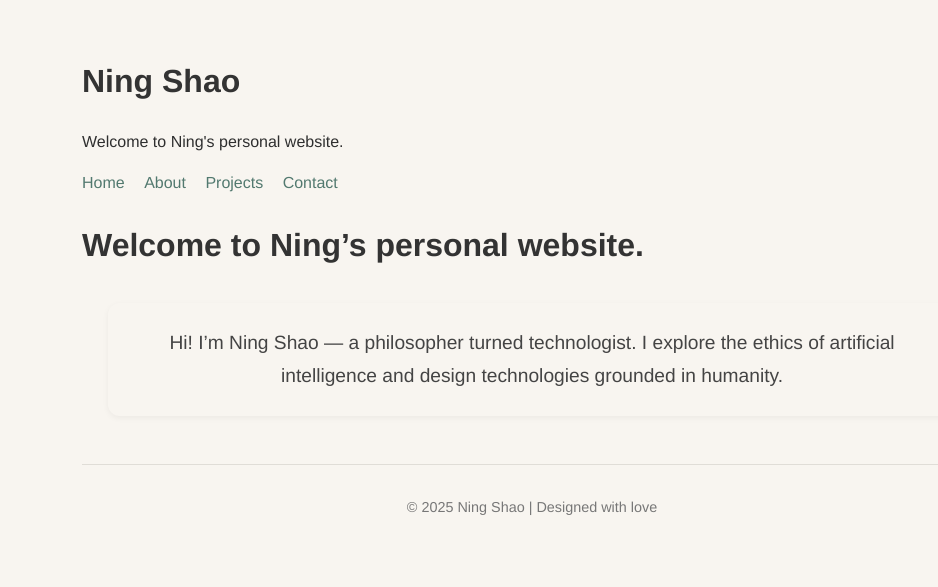
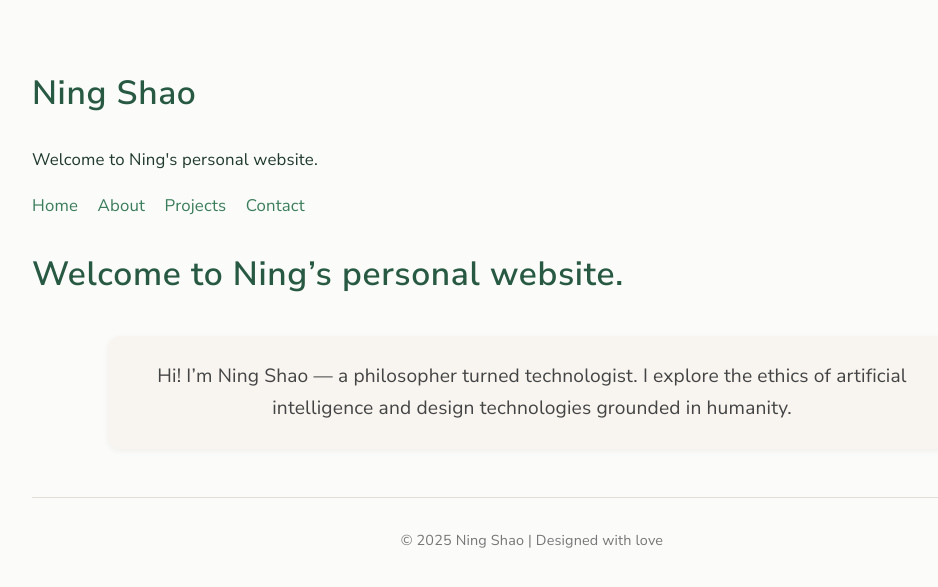
Before and after one commit to Ning-Shao/Ning-Shao.github.io, a Jekyll site: the page built from index.md, in a window 1280 px wide. Shown: the top 587 px of the page, without its empty margins (108-1046 px from the left). Built offline with Jekyll 4.4.1, drawn with Linux system fonts in a browser that asks for light colours.

Commit message:
change home layout

```diff
--- a/assets/css/style.css
+++ b/assets/css/style.css
@@ -1,5 +1,12 @@
-/* --- overall page look --- */
+/* ------------------------------------------------------------
+   Ning Shao personal site — unified green aesthetic version
+   Font: Nunito Sans (Google Fonts)
+   Author: Ning Shao & ChatGPT 5
+------------------------------------------------------------ */
 
+@import url('https://fonts.googleapis.com/css2?family=Nunito+Sans:wght@400;600&display=swap');
+
+/* --- Overall Page Look --- */
 a[href="#content"] {
   position: absolute;
   left: -9999px;
@@ -10,36 +17,43 @@ a[href="#content"]:focus {
 }
 
 body {
-  background-color: #f8f5f0;  /* 柔和米白 */
-  color: #2f2f2f;
-  font-family: "Helvetica Neue", Arial, sans-serif;
-  line-height: 1.6;
-  max-width: 900px;
+  background-color: #fbfcfa; /* 淡奶白底，温柔 */
+  color: #203a2d; /* 深墨绿色文字 */
+  font-family: "Nunito Sans", "Avenir", "Helvetica Neue", Arial, sans-serif;
+  font-size: 1.05rem;
+  line-height: 1.75;
+  letter-spacing: 0.01em;
+  max-width: 1000px;
   margin: 0 auto;
-  padding: 2rem;
+  padding: 2.5rem;
+  opacity: 0;
+  transform: translateY(10px);
+  animation: fadeInUp 0.8s ease-out forwards;
 }
 
-/* --- headings --- */
+/* --- Headings --- */
 h1, h2, h3 {
-  color: #333;
+  color: #285943; /* 深绿标题 */
+  letter-spacing: 0.02em;
   margin-top: 1.5rem;
 }
 
-/* --- navigation links --- */
+/* --- Navigation Links --- */
 nav {
   margin-bottom: 1.5rem;
 }
 nav a {
-  color: #52796f;
+  color: #3a7d5b; /* 主叶绿 */
   text-decoration: none;
   font-weight: 500;
   margin-right: 15px;
+  transition: color 0.3s ease;
 }
 nav a:hover {
+  color: #68b68c; /* 轻柔薄荷绿 */
   text-decoration: underline;
 }
-
-/* --- return to home format --- */
+/* --- Return Button --- */
 a.return {
   display: inline-block;
   margin-top: 2rem;
@@ -49,14 +63,13 @@ a.return {
   text-decoration: none;
   color: #52796f;
   font-weight: 500;
+  transition: background-color 0.2s ease;
 }
-
 a.return:hover {
   background-color: #e3f2ef;
 }
 
-
-/* --- footer --- */
+/* --- Footer --- */
 footer {
   margin-top: 3rem;
   text-align: center;
@@ -66,7 +79,7 @@ footer {
   padding-top: 1rem;
 }
 
-/* --- Projects grid --- */
+/* --- Project Grid --- */
 .project-grid {
   display: grid;
   grid-template-columns: repeat(auto-fit, minmax(260px, 1fr));
@@ -81,12 +94,18 @@ footer {
   box-shadow: 2px 2px 8px rgba(0,0,0,0.05);
   padding: 1.2rem;
   text-align: center;
-  transition: transform 0.2s ease, box-shadow 0.2s ease;
+  transition: transform 0.25s ease, box-shadow 0.25s ease;
+  opacity: 0;
+  animation: fadeInCard 1s ease forwards;
 }
 
+.project-card:nth-child(1) { animation-delay: 0.2s; }
+.project-card:nth-child(2) { animation-delay: 0.4s; }
+.project-card:nth-child(3) { animation-delay: 0.6s; }
+
 .project-card:hover {
-  transform: translateY(-4px);
-  box-shadow: 4px 6px 12px rgba(0,0,0,0.08);
+  transform: translateY(-6px);
+  box-shadow: 6px 8px 16px rgba(0,0,0,0.12);
 }
 
 .project-card img {
@@ -95,93 +114,132 @@ footer {
   object-fit: cover;
   border-radius: 8px;
   margin-bottom: 1rem;
+  transition: transform 0.3s ease, filter 0.3s ease;
+}
+.project-card:hover img {
+  transform: scale(1.03);
+  filter: brightness(1.1);
 }
 
 .project-card h3 {
-  color: #333;
+  color: #285943;
   font-size: 1.2rem;
   margin-bottom: 0.5rem;
+  transition: transform 0.3s ease, color 0.3s ease;
 }
-
 .project-card p {
   font-size: 0.95rem;
   color: #555;
   line-height: 1.5;
   margin-bottom: 1rem;
+  transition: transform 0.3s ease;
 }
-
 .project-card a {
-  color: #52796f;
+  color: #3a7d5b;
   font-weight: 500;
   text-decoration: none;
+  transition: color 0.3s ease;
 }
-
 .project-card a:hover {
+  color: #68b68c;
   text-decoration: underline;
 }
-
-/* --- Hover animation for project cards --- */
-.project-card {
-  background: #fefcf9;
-  border: 1px solid #e8e5df;
-  border-radius: 12px;
-  box-shadow: 2px 2px 8px rgba(0,0,0,0.05);
-  padding: 1.2rem;
-  text-align: center;
-  transition: transform 0.25s ease, box-shadow 0.25s ease;
-}
-
-.project-card:hover {
-  transform: translateY(-6px);
-  box-shadow: 6px 8px 16px rgba(0,0,0,0.12);
-}
-
-/* 图片轻微变亮 + 缩放 */
-.project-card img {
-  width: 100%;
-  height: 160px;
-  object-fit: cover;
-  border-radius: 8px;
-  margin-bottom: 1rem;
-  transition: transform 0.3s ease, filter 0.3s ease;
-}
-
-.project-card:hover img {
-  transform: scale(1.03);
-  filter: brightness(1.1);
-}
-
-/* mild motion */
-.project-card h3, .project-card p, .project-card a {
-  transition: transform 0.3s ease, color 0.3s ease;
-}
-
-.project-card:hover h3 {
-  transform: translateY(-2px);
-  color: #40534c;
-}
-
+.project-card:hover h3,
 .project-card:hover p {
   transform: translateY(-2px);
 }
 
-.project-card a {
-  color: #52796f;
-  font-weight: 500;
+/* --- Dropdown Menu --- */
+.dropdown {
+  position: relative;
+  display: inline-block;
+  margin-top: 0.5rem;
+}
+.dropbtn {
+  background-color: #f2efe9;
+  color: #333;
+  padding: 8px 14px;
+  font-size: 0.95rem;
+  border: 1px solid #ccc;
+  border-radius: 8px;
+  cursor: pointer;
+  transition: background-color 0.2s, transform 0.1s;
+}
+.dropbtn:hover {
+  background-color: #e8e4dd;
+  transform: translateY(-1px);
+}
+.dropdown-content {
+  display: none;
+  position: absolute;
+  background-color: #fffdf8;
+  min-width: 220px;
+  box-shadow: 0px 6px 12px rgba(0,0,0,0.1);
+  border-radius: 6px;
+  z-index: 1;
+  margin-top: 6px;
+}
+.dropdown-content a {
+  color: #333;
+  padding: 10px 14px;
   text-decoration: none;
+  display: block;
+  transition: background-color 0.2s;
+}
+.dropdown-content a:hover {
+  background-color: #f0ece4;
+}
+.dropdown:hover .dropdown-content {
+  display: block;
 }
 
-.project-card a:hover {
+/* --- Soft Intro Box --- */
+.soft-intro {
+  background-color: #f8f5f0;
+  color: #444;
+  font-size: 1.2rem;
+  line-height: 1.7;
+  font-family: "Nunito Sans", "Helvetica Neue", "Georgia", serif;
+  text-align: center;
+  padding: 1.5rem;
+  border-radius: 12px;
+  box-shadow: 0 2px 6px rgba(0, 0, 0, 0.05);
+  max-width: 800px;
+  margin: 2rem auto;
+  transition: background-color 0.3s ease;
+}
+.soft-intro:hover {
+  background-color: #f2eee9;
+}
+
+/* --- Global Link Style --- */
+a {
+  color: #3a7d5b;
+  text-decoration: none;
+  font-weight: 500;
+  transition: color 0.3s ease;
+}
+a:hover {
+  color: #68b68c;
   text-decoration: underline;
 }
 
-/* --- Fade-in page load animation --- */
-body {
-  opacity: 0;
-  transform: translateY(10px);
-  animation: fadeInUp 0.8s ease-out forwards;
+/* --- Buttons --- */
+button, .btn {
+  background-color: #3a7d5b;
+  color: white;
+  border: none;
+  border-radius: 6px;
+  padding: 10px 18px;
+  font-size: 0.95rem;
+  cursor: pointer;
+  transition: all 0.3s ease;
+}
+button:hover, .btn:hover {
+  background-color: #68b68c;
 }
 
+/* --- Fade Animations --- */
 @keyframes fadeInUp {
   from {
     opacity: 0;
@@ -192,89 +250,43 @@ body {
     transform: translateY(0);
   }
 }
-
-
-.project-card {
-  opacity: 0;
-  animation: fadeInCard 1s ease forwards;
-}
-
-.project-card:nth-child(1) { animation-delay: 0.2s; }
-.project-card:nth-child(2) { animation-delay: 0.4s; }
-.project-card:nth-child(3) { animation-delay: 0.6s; }
-
 @keyframes fadeInCard {
   from { opacity: 0; transform: translateY(20px); }
   to { opacity: 1; transform: translateY(0); }
 }
 
-/* --- dropdown button --- */
-.dropdown {
-  position: relative;
-  display: inline-block;
-  margin-top: 0.5rem;
+/* --- Photo Gallery (Masonry Layout) --- */
+.photo-gallery {
+  column-count: 3;
+  column-gap: 1rem;
+  margin-top: 3rem;
+  margin-bottom: 2rem;
 }
 
-.dropbtn {
-  background-color: #f2efe9;  /* 柔和米白背景 */
-  color: #333;
-  padding: 8px 14px;
-  font-size: 0.95rem;
-  border: 1px solid #ccc;
-  border-radius: 8px;
-  cursor: pointer;
-  transition: background-color 0.2s, transform 0.1s;
+.photo-gallery img {
+  width: 100%;
+  border-radius: 12px;
+  margin-bottom: 1rem;
+  transition: transform 0.3s ease, filter 0.3s ease;
+  break-inside: avoid;
+  box-shadow: 0 2px 8px rgba(0,0,0,0.08);
 }
 
-.dropbtn:hover {
-  background-color: #e8e4dd;
-  transform: translateY(-1px);
+.photo-gallery img:hover {
+  transform: scale(1.03);
+  filter: brightness(1.08);
 }
 
-.dropdown-content {
-  display: none;
-  position: absolute;
-  background-color: #fffdf8;
-  min-width: 220px;
-  box-shadow: 0px 6px 12px rgba(0,0,0,0.1);
-  border-radius: 6px;
-  z-index: 1;
-  margin-top: 6px;
+/* --- Responsive: smaller screen 2 columns --- */
+@media (max-width: 800px) {
+  .photo-gallery {
+    column-count: 2;
+  }
 }
 
-.dropdown-content a {
-  color: #333;
-  padding: 10px 14px;
-  text-decoration: none;
-  display: block;
-  transition: background-color 0.2s;
+/* --- Responsive: mobile single column --- */
+@media (max-width: 500px) {
+  .photo-gallery {
+    column-count: 1;
+  }
 }
-
-.dropdown-content a:hover {
-  background-color: #f0ece4;
-}
-
-/* menu */
-.dropdown:hover .dropdown-content {
-  display: block;
-}
-
-/* --- Gentle white text style --- */
-.soft-intro {
-  background-color: #f8f5f0;  /* beige background */
-  color: #444;               /* drak grey font（mild contrast） */
-  font-size: 1.2rem;
-  line-height: 1.7;
-  font-family: "Helvetica Neue", "Georgia", serif;
-  text-align: center;
-  padding: 1.5rem;
-  border-radius: 12px;
-  box-shadow: 0 2px 6px rgba(0, 0, 0, 0.05);
-  max-width: 800px;
-  margin: 2rem auto;
-  transition: background-color 0.3s ease;
-}
-
-.soft-intro:hover {
-  background-color: #f2eee9; /* hover lighter */
-}
```
